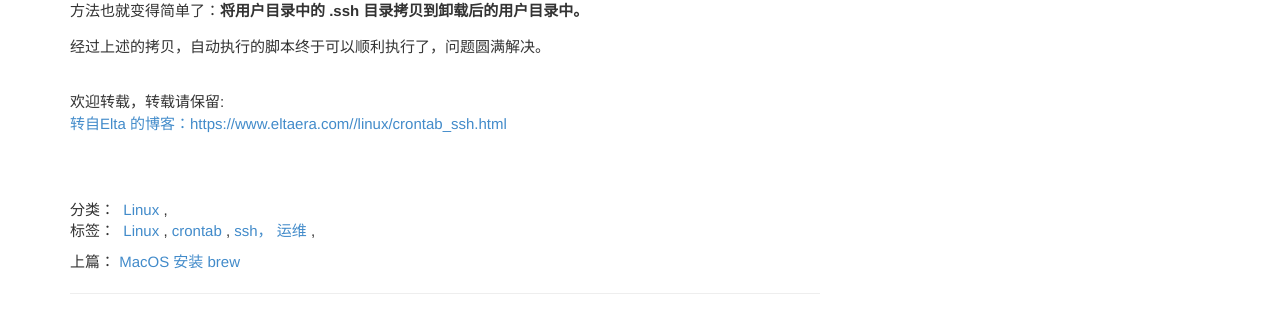
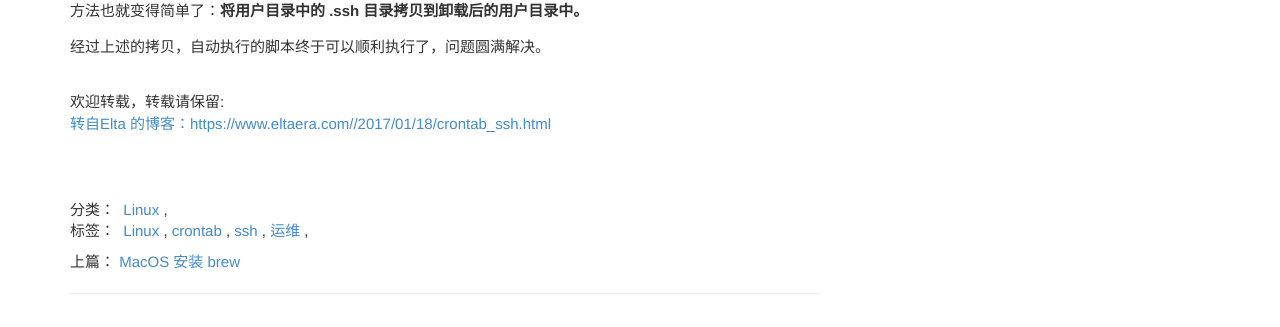
Before and after one commit to lvstoneleaf/elta.github.io, a Jekyll site: the page built from _posts/2017-01-18-crontab_ssh.md, in a window 1280 px wide and 900 px high, scrolled down 2042 px. Shown: the part 429-756 px from the top of the window. Built offline with Jekyll 4.4.1, drawn with Linux system fonts in a browser that asks for light colours; comment, search, counter and statistics services are not loaded.

Commit message:
2017-01-19 11:00:08+00:00
 M _config.yml
 M _posts/2017-01-18-crontab_ssh.md

```diff
--- a/_config.yml
+++ b/_config.yml
@@ -1,4 +1,4 @@
-permalink: /:categories/:title.html
+permalink: /:year/:month/:day/:title.html
 url:
 lsi: false
 pygments: true
--- a/_posts/2017-01-18-crontab_ssh.md
+++ b/_posts/2017-01-18-crontab_ssh.md
@@ -4,7 +4,7 @@ category: "Linux"
 description: "Could not create directory '/home/server/.ssh'问题的分析与解决"
 title:  "Crontab could not create directory .ssh"
 date: 2017-01-18 20:45:44+00:00
-tags: [Linux, crontab, ssh， 运维]
+tags: [Linux, crontab, ssh, 运维]
 ---
 
 最近在利用 crontab 构建自动备份时，遇到了一个问题。我的脚本中包含了用于服务器用户切换使用的 ssh 命令。当我登录到服务器上时，脚本执行正常；当我没有登录到服务器上时，脚本执行失败，错误提示是：
```
